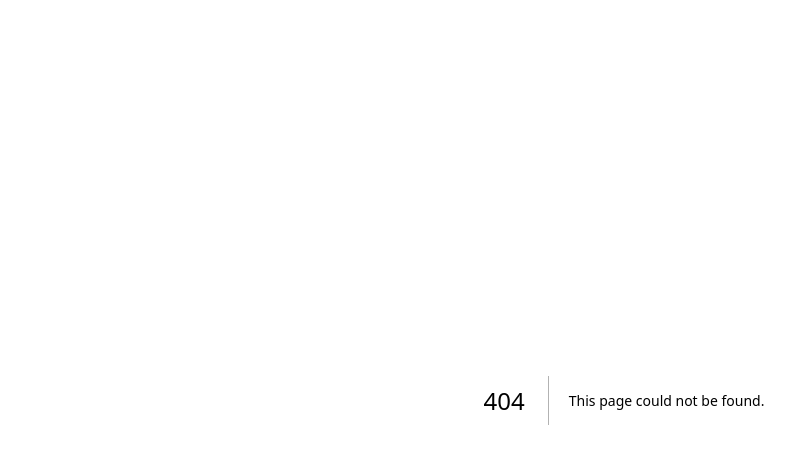
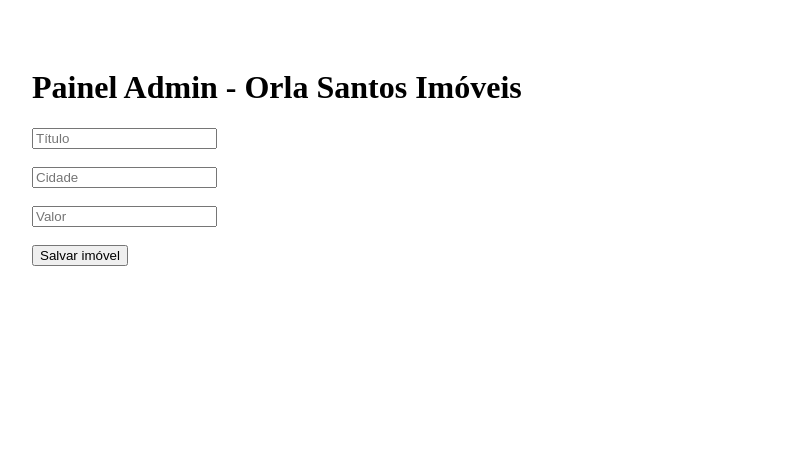
Before and after one commit to orlasantosimoveis/orlasantosimoveis, a Next.js app: page /admin in a window 1280 px wide. Before the commit this address had no page. Shown: the top 464 px of the page, without its empty margins (16-811 px from the left). Built offline with nearby package versions, Linux system fonts and the light colour scheme; no server answers.

Commit message:
Implement admin panel for property management

```diff
--- /dev/null
+++ b/pages/admin.js
@@ -0,0 +1,53 @@
+import { useState } from 'react'
+import { createClient } from '@supabase/supabase-js'
+
+const supabase = createClient(
+  process.env.NEXT_PUBLIC_SUPABASE_URL,
+  process.env.NEXT_PUBLIC_SUPABASE_ANON_KEY
+)
+
+export default function Admin() {
+  const [titulo, setTitulo] = useState('')
+  const [cidade, setCidade] = useState('')
+  const [valor, setValor] = useState('')
+
+  async function salvar() {
+    const { error } = await supabase
+      .from('imoveis')
+      .insert([{ titulo, cidade, valor }])
+
+    if (error) {
+      alert('Erro ao salvar')
+    } else {
+      alert('Imóvel salvo com sucesso')
+    }
+  }
+
+  return (
+    <div style={{padding:40}}>
+      <h1>Painel Admin - Orla Santos Imóveis</h1>
+
+      <input
+        placeholder="Título"
+        value={titulo}
+        onChange={(e)=>setTitulo(e.target.value)}
+      /><br/><br/>
+
+      <input
+        placeholder="Cidade"
+        value={cidade}
+        onChange={(e)=>setCidade(e.target.value)}
+      /><br/><br/>
+
+      <input
+        placeholder="Valor"
+        value={valor}
+        onChange={(e)=>setValor(e.target.value)}
+      /><br/><br/>
+
+      <button onClick={salvar}>
+        Salvar imóvel
+      </button>
+    </div>
+  )
+}
```
